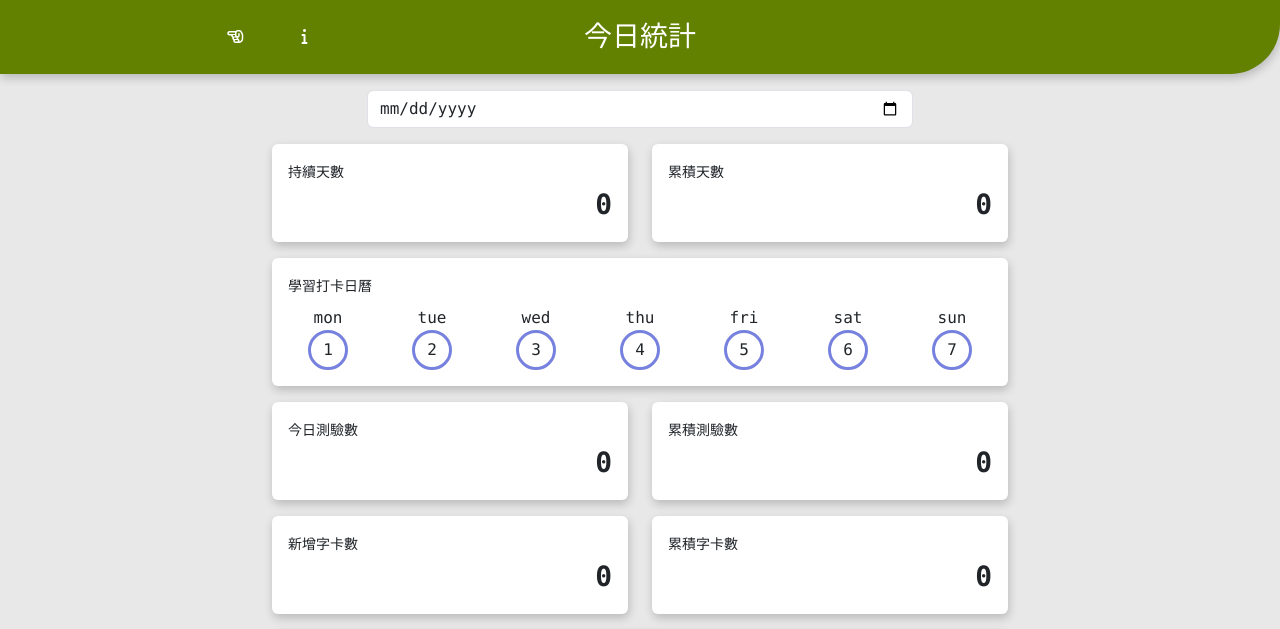
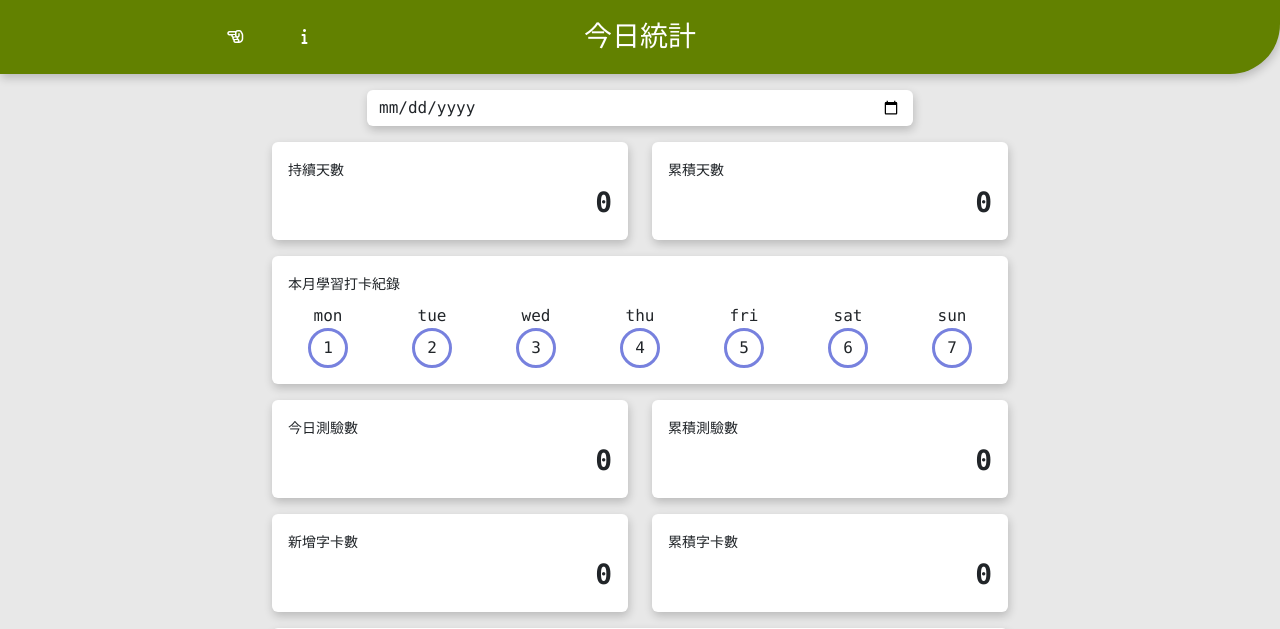
Before and after one commit to jinny8813/VocaBud, a CodeIgniter 4 app: the page made by app/Views/pages/statistics_main.php in a window 1280 px wide. Shown: the part 56-685 px from the top of the page. Run offline with PHP 8.4 and a stand-in for CodeIgniter, Linux system fonts and the light colour scheme; the template is opened without the code that fills it, so the values that code supplies are empty; some libraries are stand-ins or nearby versions.

Commit message:
statistics dynamic datas

```diff
--- a/app/Controllers/Statistics.php
+++ b/app/Controllers/Statistics.php
@@ -38,7 +38,7 @@ class Statistics extends BaseController
         $data1['weekly_log_count'] = $eventlogModel->getRangeLogCount($userData['user_id'],$dateSub7,$date);
 
         $eventlogModel = new EventlogModel();
-        $data1['the_month_log_count'] = $eventlogModel->getRangeLogCount($userData['user_id'],'2023-05-01','2023-05-31');
+        $data1['the_month_log_count'] = $eventlogModel->getRangeLogCount($userData['user_id'],date("Y-m-01", strtotime($date)),date("Y-m-t", strtotime($date)));
 
         return $data1;
     }
--- a/app/Views/pages/statistics_main.php
+++ b/app/Views/pages/statistics_main.php
@@ -22,7 +22,7 @@
     <div class="container py-3">
         <div class="row justify-content-center mb-3">
             <div class="col-md-6 col-10">
-                <input type="date" class="form-control" id="changeDate" name="date">
+                <input type="date" class="form-control input_card" id="changeDate" name="date">
             </div>
         </div>
         <div class="row justify-content-center mb-3">
@@ -47,7 +47,7 @@
             <div class="col-md-8 col-12">
                 <div class="card">
                     <div class="card-body">
-                        <div class="mb-2"><small>學習打卡日曆</small></div>
+                        <div class="mb-2"><small>本月學習打卡紀錄</small></div>
                         <div id="calender">
                             <div class="row justify-content-center">
                                 <div class="col text-center">mon</div>
@@ -195,7 +195,6 @@
                     <div class="col text-center">sun</div>
                 </div>`;
         let weekday = 1;
-        console.log(data[0].date);
         let first = new Date(data[0].date);
         while(weekday != first.getDay()){
             if(weekday == 1)
```
Also changed, not shown: public/assets/css/style.css, public/assets/css/style.scss, 1 other file.
